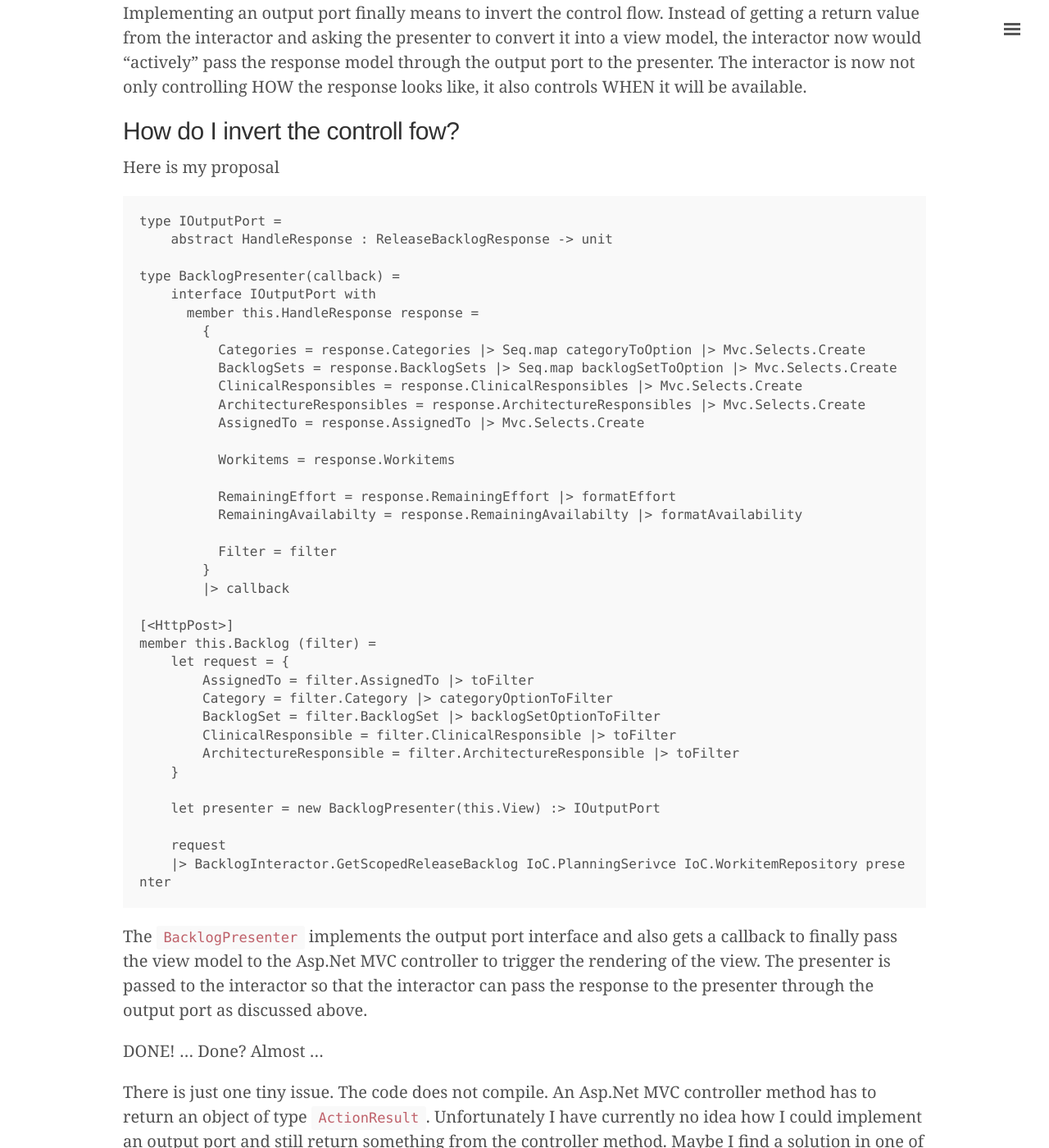
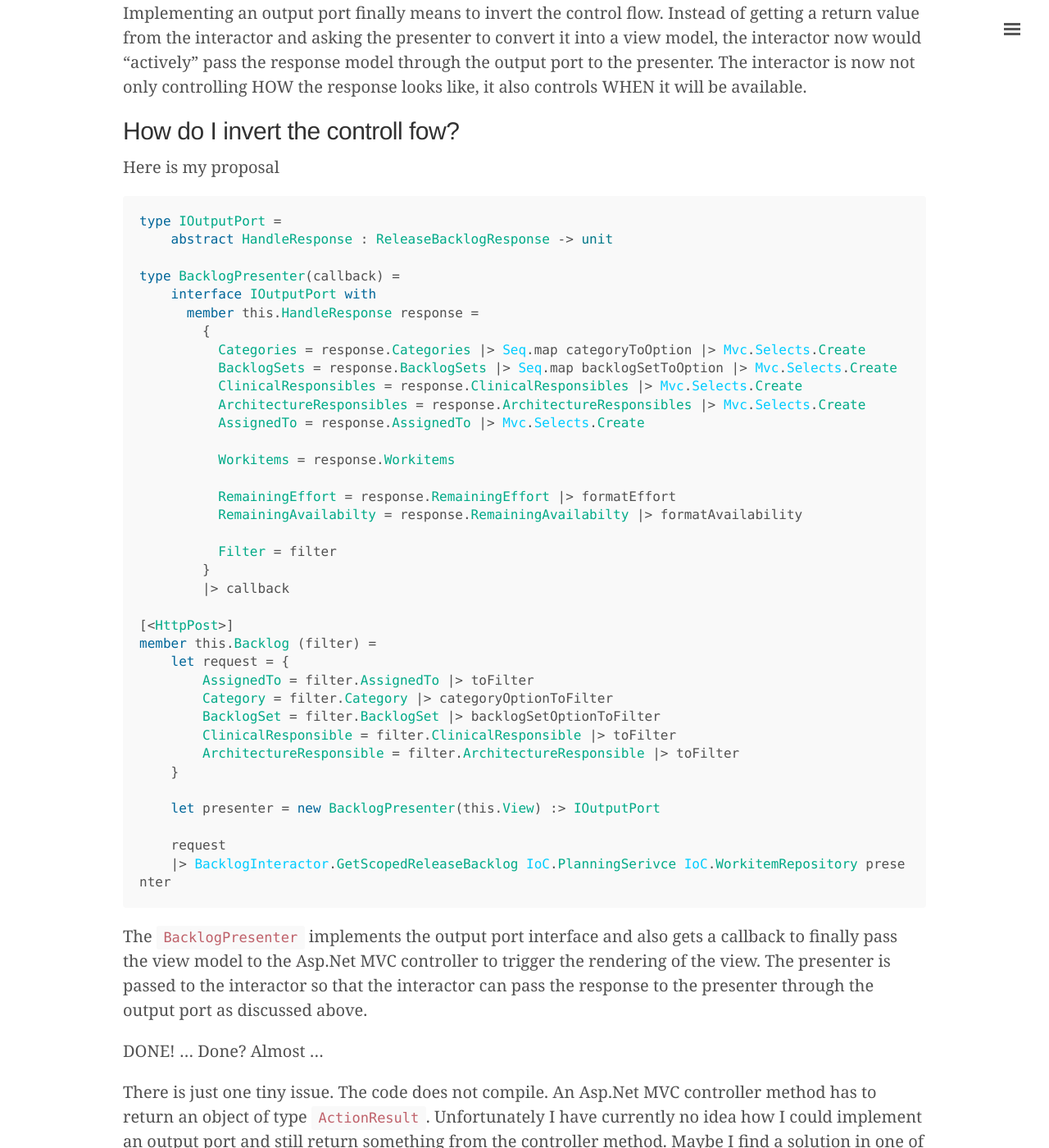
Before and after one commit to plainionist/plainionist.github.io, a Jekyll site: the page built from _posts/2018-02-20-Implementing-Clean-Architecture-Controller-Presenter.md, in a window 1280 px wide and 1400 px high, scrolled down 11599 px. Shown: the whole window at 82% size. Built offline with Jekyll 4.4.1, drawn with Linux system fonts in a browser that asks for light colours; comment, search, counter and statistics services are not loaded.

Commit message:
clean arch

````diff
--- a/_posts/2018-02-20-Implementing-Clean-Architecture-Controller-Presenter.md
+++ b/_posts/2018-02-20-Implementing-Clean-Architecture-Controller-Presenter.md
@@ -354,7 +354,7 @@ to the presenter. The interactor is now not only controlling HOW the response lo
 
 Here is my proposal
 
-```F#
+```fsharp
 type IOutputPort =
     abstract HandleResponse : ReleaseBacklogResponse -> unit
 
````
